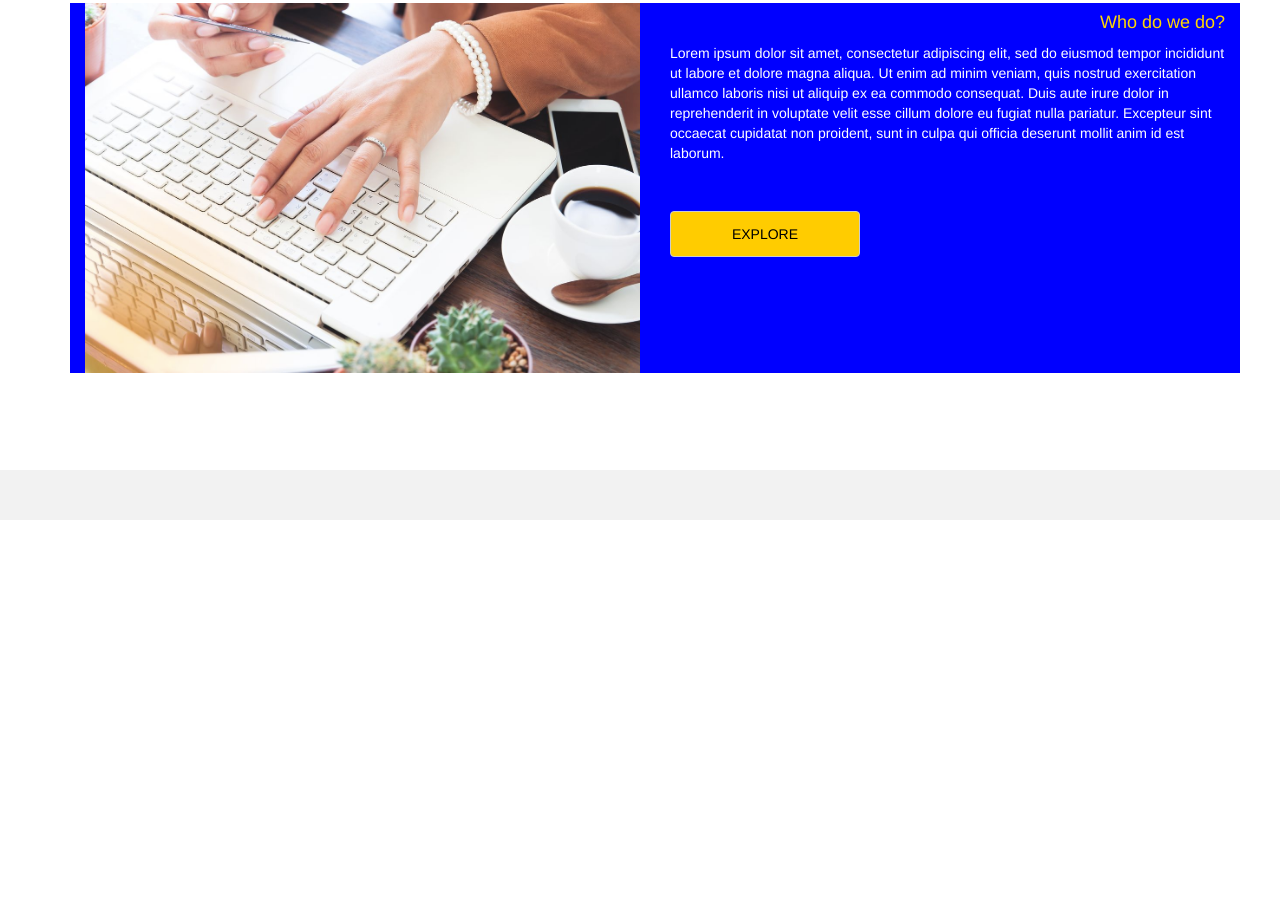
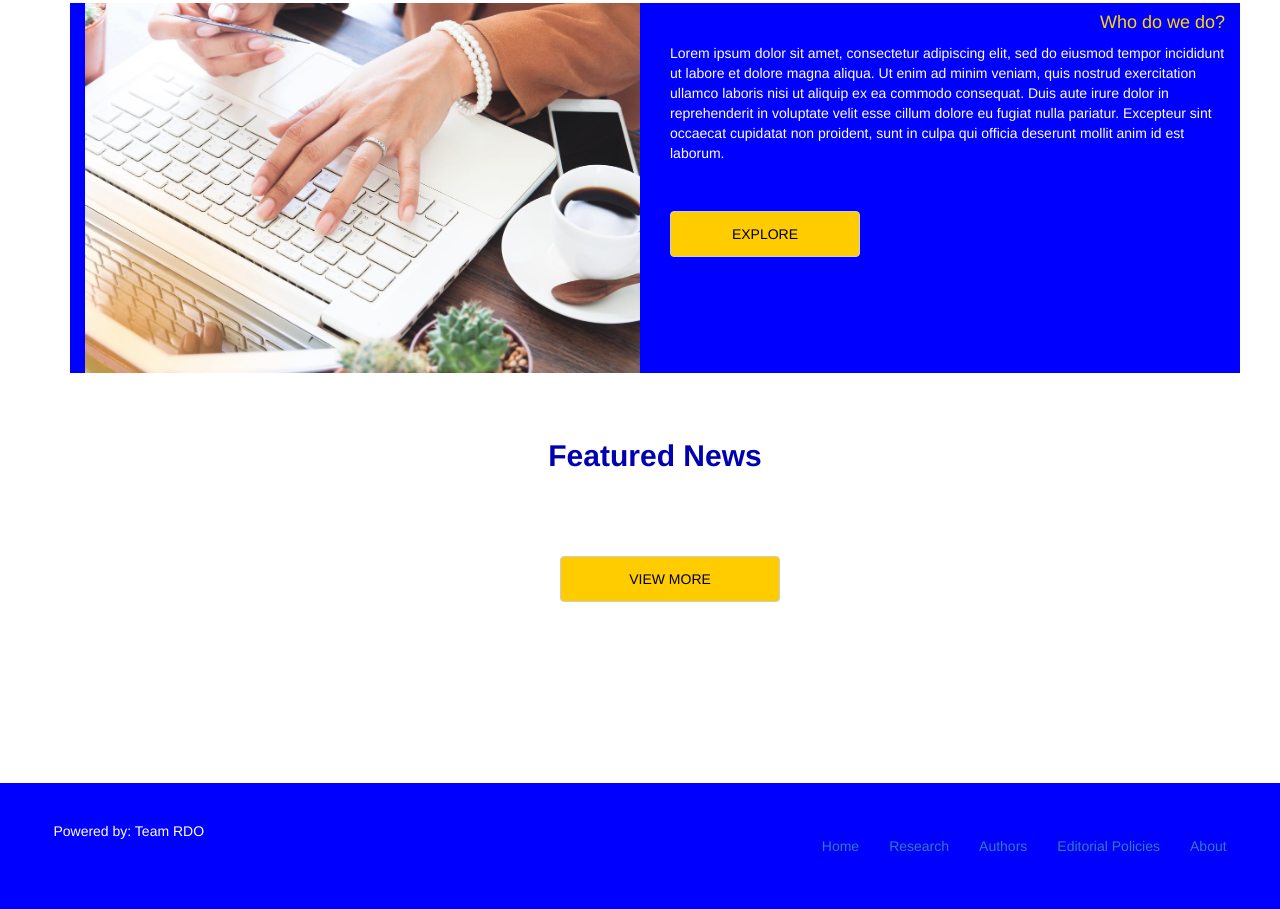
Before and after one commit to PreciousDiaz/RDO, a plain HTML site: page index.html in a window 1280 px wide. Shown: the part 1286-2195 px from the top of the page. Before the commit the page ends 1806 px from the top, so only its background shows below. Drawn offline with nearby package versions, Linux system fonts and the light colour scheme.

Commit message:
addded the Featured Nes and the footer

```diff
--- a/index.html
+++ b/index.html
@@ -145,8 +145,55 @@ Lorem ipsum dolor sit amet, consectetur adipiscing elit, sed do eiusmod tempor i
 		</div>
 	</div>
 </div>
+<div class = "container text-center">
+	<h2 style="color: #0000b3; font-weight: bold;">Featured News</h2>
+
+	<div class="container text-center" >
+	<div class="row">
+		<div class="col-sm-4" >
+
+
+		</div>
+		<div class="col-sm-4">
+
+		</div>
+		<div class="col-sm-4">
+
+
+		</div>
+
+		<button type ="button" class="btn btn-default" style ="margin:38px 0px; width:220px;"> VIEW MORE </button>
+
+	</div>
+</div>
 </div>
 
-<nav class ="navbar navbar-inverse">
+</div>
+<!--<div  style = "background-color: gold; ">
+			<h1 style="color: white;"> Connect with us: </h1>
+
+
+
+		</div>
+
+</div> -->
+
+
+
+
+
+<footer style = "background-color: blue; color: white;">
+	<div class="col-sm-4">Powered by: Team RDO</div>
+			<div class="collapse navbar-collapse" id="myNavbar">
+			<ul class="nav navbar-nav navbar-right">
+				<li class="active"><a href="index.html">Home</a></li>
+				<li><a href="research.html">Research</a></li>
+				<li><a href="authors.html">Authors</a></li>
+				<li><a href="#">Editorial Policies</a></li>
+				<li><a href="#">About</a></li>
+			</ul>
+		</div>
+
+</footer>
 </body>
 </html>
```
